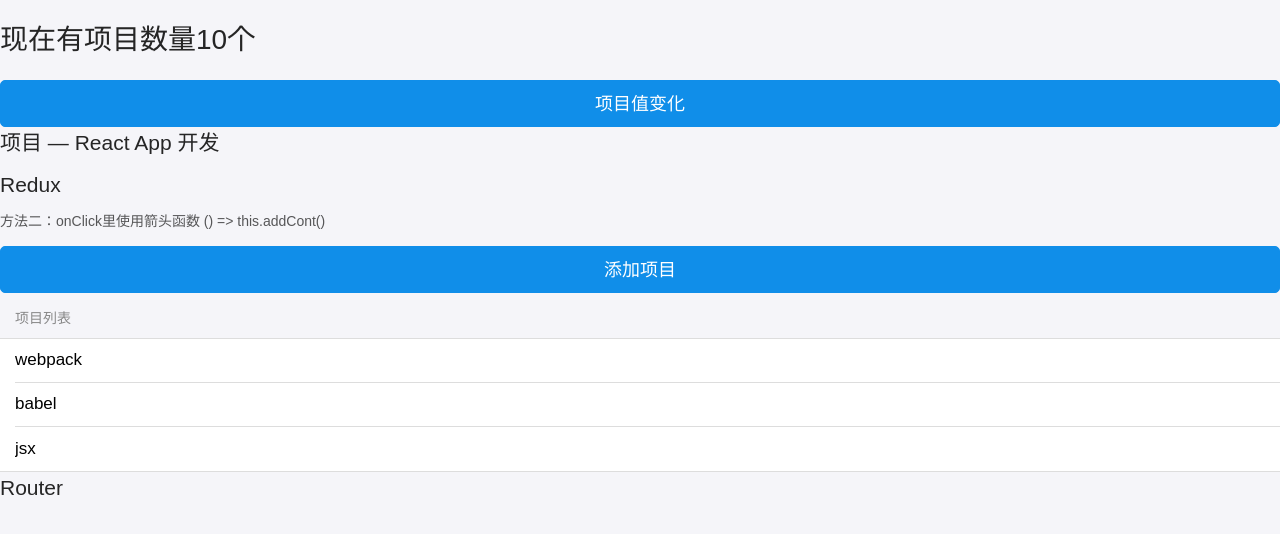
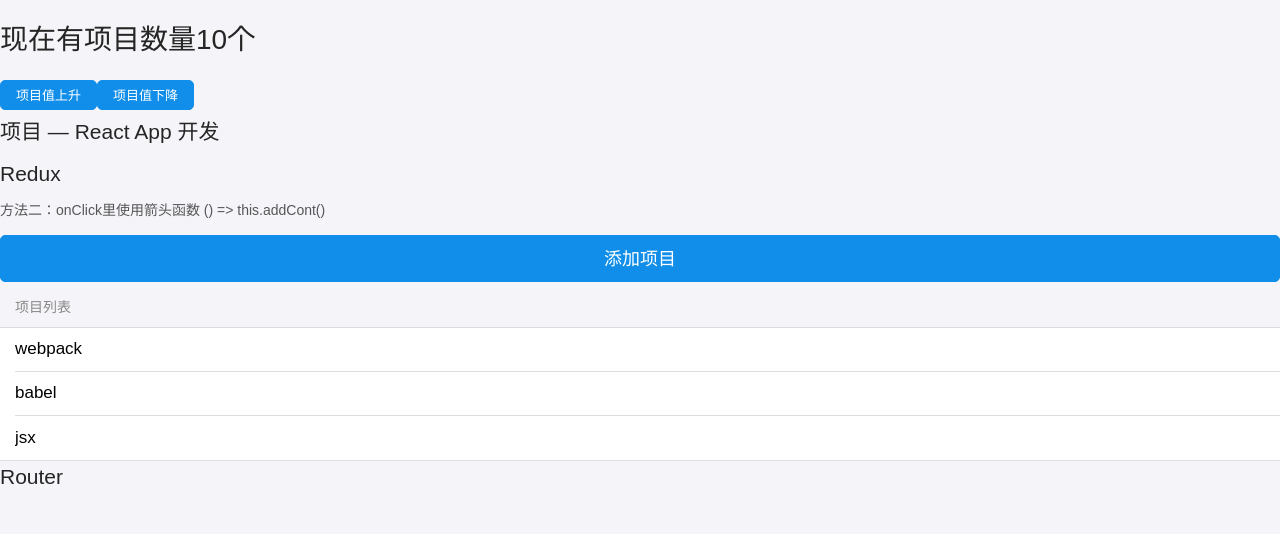
Before and after one commit to wp360/Redux-App, a React (Create React App) app: page / in a window 1280 px wide. Shown: the top 534 px of the page. Built offline with nearby package versions, Linux system fonts and the light colour scheme.

Commit message:
add file

```diff
--- a/src/App.js
+++ b/src/App.js
@@ -1,5 +1,4 @@
 import React from 'react';
-import {add} from './redux/index';
 import { Button,List } from 'antd-mobile';
 import 'antd-mobile/dist/antd-mobile.css';
 
@@ -10,10 +9,14 @@
     const store = this.props.store;
     //初始状态
     const num = store.getState();
+    //组件内部获取
+    const add = this.props.add;
+    const reduce = this.props.reduce;
     return (
       <div>
         <h1>现在有项目数量{num}个</h1>
-        <Button type='primary' onClick={() => store.dispatch(add())}>项目值变化</Button>
+        <Button type='primary' inline size="small" onClick={() => store.dispatch(add())}> 项目值上升 </Button>
+        <Button type='primary' inline size="small" onClick={() => store.dispatch(reduce())}> 项目值下降 </Button>
         <h2>项目 — {txt} </h2>
         <TxtCont cont='Redux'></TxtCont>
         <Txts cont='Router'></Txts>
--- a/src/index.js
+++ b/src/index.js
@@ -3,14 +3,14 @@
 import './index.css';
 import { createStore } from 'redux';
 import App from './App';
-import { counter } from './redux/index';
+import { counter,add,reduce } from './redux/index';
 
 import registerServiceWorker from './registerServiceWorker';
 
 const store = createStore(counter);
 
 function render(){
-    ReactDOM.render(<App store={store} />, document.getElementById('root'));
+    ReactDOM.render(<App store={store} add={add} reduce={reduce} />, document.getElementById('root'));
 }
 
 render();
```
Also changed, not shown: 1 other file (tests, documents, lock files or other folders).
